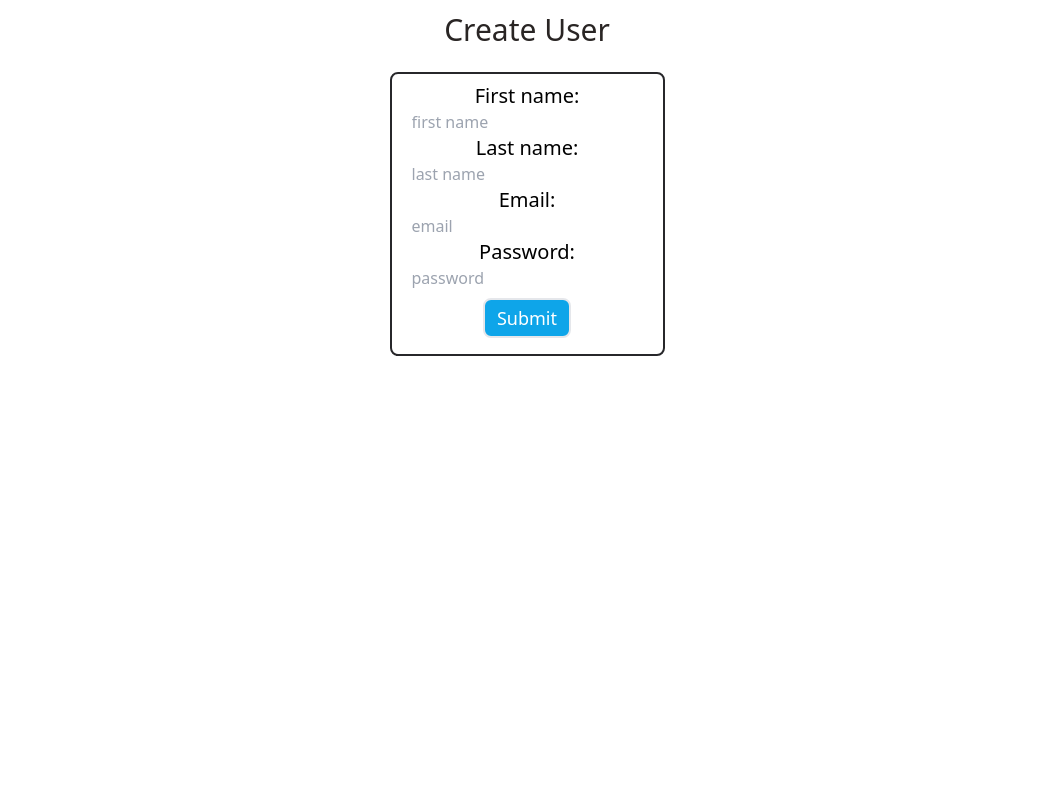
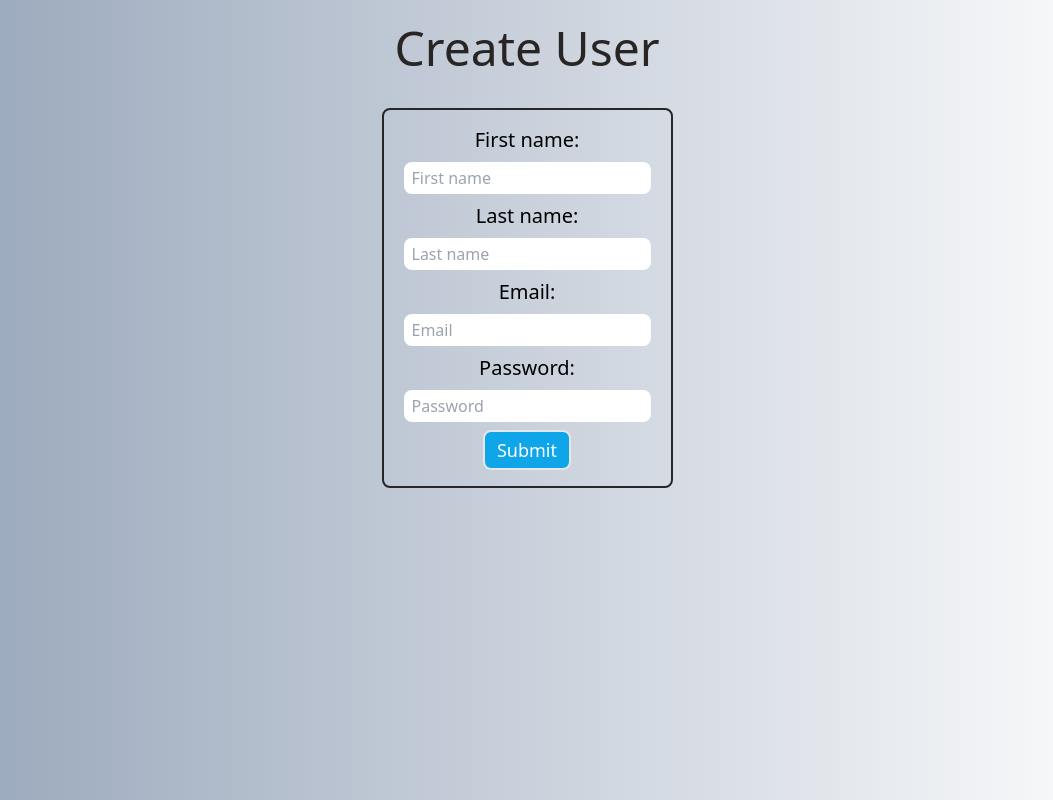
Before and after one commit to rkaufusi/notesFrontend, a React (Create React App) app: page /createuser in a window 1280 px wide. Shown: the whole page, without its empty margins (113-1166 px from the left). Built offline with nearby package versions, Linux system fonts and the light colour scheme.

Commit message:
added styling, cleaned files

```diff
--- a/src/pages/MainLayout.js
+++ /dev/null
@@ -1,10 +0,0 @@
-import {Outlet} from "react-router-dom";
-const MainLayout = () => {
-	return (
-		<div>
-
-		</div>
-	)
-}
-
-export default MainLayout
--- a/src/pages/createUser.js
+++ b/src/pages/createUser.js
@@ -20,37 +20,41 @@ const CreateUser = () => {
   };
 
   return (
-    <div className="flex flex-col items-center">
-      <h3 className="text-stone-800 text-3xl m-3">Create User</h3>
+    <div className="flex flex-col items-center bg-gradient-to-r from-slate-400 h-screen">
+      <h3 className="text-stone-800 text-5xl m-3 p-3">Create User</h3>
       <div className="border-zinc-800 border-2 rounded-lg m-3">
         <form className="flex flex-col items-center py-2 px-5">
-          <label className="text-xl">First name:</label>
+          <label className="text-xl p-2">First name:</label>
           <input
+						className="py-1 px-2 rounded-lg focus:border-blue-600"
             onChange={(event) =>
               setUser({ ...user, firstname: event.target.value })
             }
-            placeholder="first name"
+            placeholder="First name"
           />
-          <label className="text-xl">Last name:</label>
+          <label className="text-xl p-2">Last name:</label>
           <input
+						className="py-1 px-2 rounded-lg focus:border-blue-600"
             onChange={(event) =>
               setUser({ ...user, lastname: event.target.value })
             }
-            placeholder="last name"
+            placeholder="Last name"
           />
-          <label className="text-xl">Email:</label>
+          <label className="text-xl p-2">Email:</label>
           <input
+						className="py-1 px-2 rounded-lg focus:border-blue-600"
             onChange={(event) =>
               setUser({ ...user, email: event.target.value })
             }
-            placeholder="email"
+            placeholder="Email"
           />
-          <label className="text-xl">Password:</label>
+          <label className="text-xl p-2">Password:</label>
           <input
+						className="py-1 px-2 rounded-lg focus:border-blue-600"
             onChange={(event) =>
               setUser({ ...user, password: event.target.value })
             }
-            placeholder="password"
+            placeholder="Password"
           />
           <button
             onClick={(event) => handleSubmit(event)}
--- a/src/pages/login.js
+++ b/src/pages/login.js
@@ -34,34 +34,38 @@ const Login = () => {
   };
 
   return (
-    <div className="flex flex-col items-center bg-gradient-to-r from-slate-100 h-screen">
-      <h3 className="text-stone-800 text-3xl m-3">Login</h3>
+    <div className="flex flex-col items-center bg-gradient-to-r from-slate-400 h-screen">
+      <h3 className="text-stone-800 text-5xl m-3 p-3">Login</h3>
       <div className="border-zinc-800 border-2 rounded-lg m-3">
         <form className="flex flex-col items-center py-2 px-5">
-          <label className="text-xl">Email:</label>
+          <label className="text-xl p-2">Email:</label>
           <input
+						className="py-1 px-2 rounded-lg focus:border-blue-600"
             onChange={(event) =>
               setUser({ ...user, email: event.target.value })
             }
-            placeholder="email"
+            placeholder="Email"
           />
-          <label className="text-xl">Password:</label>
+          <label className="text-xl p-2">Password:</label>
           <input
+						className="py-1 px-2 rounded-lg focus:border-blue-400"
             onChange={(event) =>
               setUser({ ...user, password: event.target.value })
             }
-            placeholder="password"
+            placeholder="Password"
           />
+					<div className="pt-4 m-2">
           <button
             onClick={(event) => handleSubmit(event)}
-            className="bg-sky-500 text-white border-2 rounded-lg px-3 py-1 text-lg"
+            className=" bg-sky-500 text-white border-2 rounded-lg px-3 py-1 text-lg"
           >
             Submit
           </button>
+					</div>
         </form>
       </div>
 
-      <h3>New User ? </h3>
+      <h3 className="m-2 text-xl">New User ? </h3>
       <button
         onClick={handleClick}
         className="bg-sky-500 text-white border-2 rounded-lg px-3 py-1 text-lg"
```
